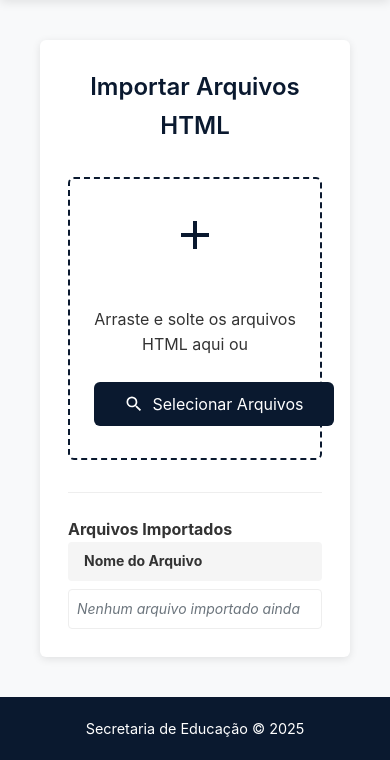
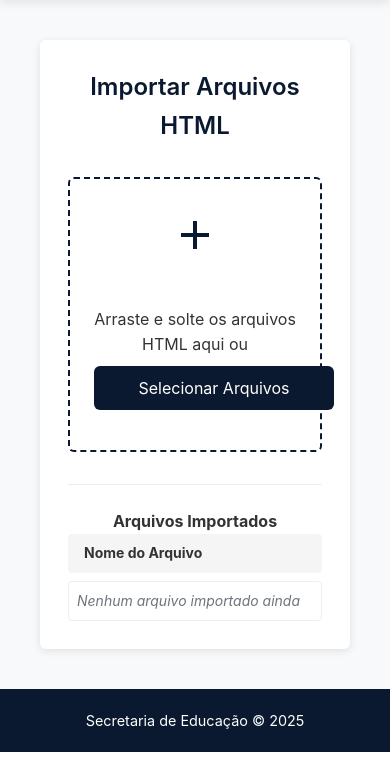
Before and after one commit to Guilherme5412/Paestro, a Flask app: page /importar in a window 390 px wide. Shown: the part 185-945 px from the top of the page. Run offline with Flask 3, Linux system fonts and the light colour scheme.

Commit message:
Mudança tela importar

```diff
--- a/static/css/importar.css
+++ b/static/css/importar.css
@@ -5,10 +5,10 @@
     padding: 2.5rem;
     border-radius: var(--border-radius);
     box-shadow: var(--box-shadow);
+    text-align: center;
 }
 
 .import-container h3 {
-    text-align: center;
     margin-bottom: 2rem;
     color: var(--primary-color);
     font-size: 1.5rem;
@@ -45,14 +45,9 @@
     margin-bottom: 1rem;
 }
 
-#browse-btn {
-    margin-top: 1.5rem;
-    min-width: 240px; /* Larger width */
+.btn-action {
+    min-width: 240px;
     padding: 0.75rem 1.5rem;
-    display: inline-flex;
-    align-items: center;
-    justify-content: center;
-    gap: 0.5rem;
     background-color: var(--primary-color);
     color: white;
     border: none;
@@ -60,16 +55,19 @@
     cursor: pointer;
     transition: var(--transition);
     font-size: 1rem;
+    margin: 0.5rem;
 }
 
-#browse-btn:hover {
+.btn-action:hover {
     background-color: #0d2347;
     transform: translateY(-1px);
 }
 
-#browse-btn .btn-icon {
-    width: 20px;
-    height: 20px;
+.buttons-container {
+    display: flex;
+    justify-content: center;
+    flex-wrap: wrap;
+    margin-top: 1.5rem;
 }
 
 #file-info {
@@ -78,6 +76,7 @@
     background-color: #f8f9fa;
     border-radius: var(--border-radius);
     border: 1px solid #e0e0e0;
+    text-align: center;
 }
 
 #results {
@@ -86,6 +85,7 @@
     background-color: #e8f5e9;
     border-radius: var(--border-radius);
     border: 1px solid #c8e6c9;
+    text-align: center;
 }
 
 #results h4 {
@@ -99,6 +99,7 @@
     margin-top: 2rem;
     border-top: 1px solid #eee;
     padding-top: 1.5rem;
+    text-align: center;
 }
 
 .imported-files-header {
@@ -171,6 +172,16 @@
         padding: 2rem 1.5rem;
     }
 
+    .buttons-container {
+        flex-direction: column;
+        align-items: center;
+    }
+
+    .btn-action {
+        width: 100%;
+        margin: 0.5rem 0;
+    }
+
     .imported-files-header {
         font-size: 0.875rem;
     }
--- a/templates/importar.html
+++ b/templates/importar.html
@@ -29,9 +29,6 @@
                 </div>
                 <p>Arraste e solte os arquivos HTML aqui ou</p>
                 <button id="browse-btn" class="btn-action">
-                    <svg class="btn-icon" viewBox="0 0 24 24" width="20" height="20">
-                        <path fill="currentColor" d="M9.5,3A6.5,6.5 0 0,1 16,9.5C16,11.11 15.41,12.59 14.44,13.73L14.71,14H15.5L20.5,19L19,20.5L14,15.5V14.71L13.73,14.44C12.59,15.41 11.11,16 9.5,16A6.5,6.5 0 0,1 3,9.5A6.5,6.5 0 0,1 9.5,3M9.5,5C7,5 5,7 5,9.5C5,12 7,14 9.5,14C12,14 14,12 14,9.5C14,7 12,5 9.5,5Z" />
-                    </svg>
                     Selecionar Arquivos
                 </button>
             </div>
@@ -49,13 +46,21 @@
 
             <div id="file-info" style="display: none;">
                 <p>Arquivos selecionados: <span id="file-name"></span></p>
-                <button id="process-btn" class="btn-primary">Processar Arquivos</button>
+                <div class="buttons-container">
+                    <button id="process-btn" class="btn-action">
+                        Processar Arquivos
+                    </button>
+                </div>
             </div>
 
             <div id="results" style="display: none;">
                 <h4>Resultado da Importação</h4>
                 <p>Escolas importadas: <span id="escolas-count"></span></p>
-                <button id="go-to-chamada" class="btn-primary">Ir para Chamada</button>
+                <div class="buttons-container">
+                    <button id="go-to-chamada" class="btn-action">
+                        Ir para Chamada
+                    </button>
+                </div>
             </div>
         </div>
     </main>
```
